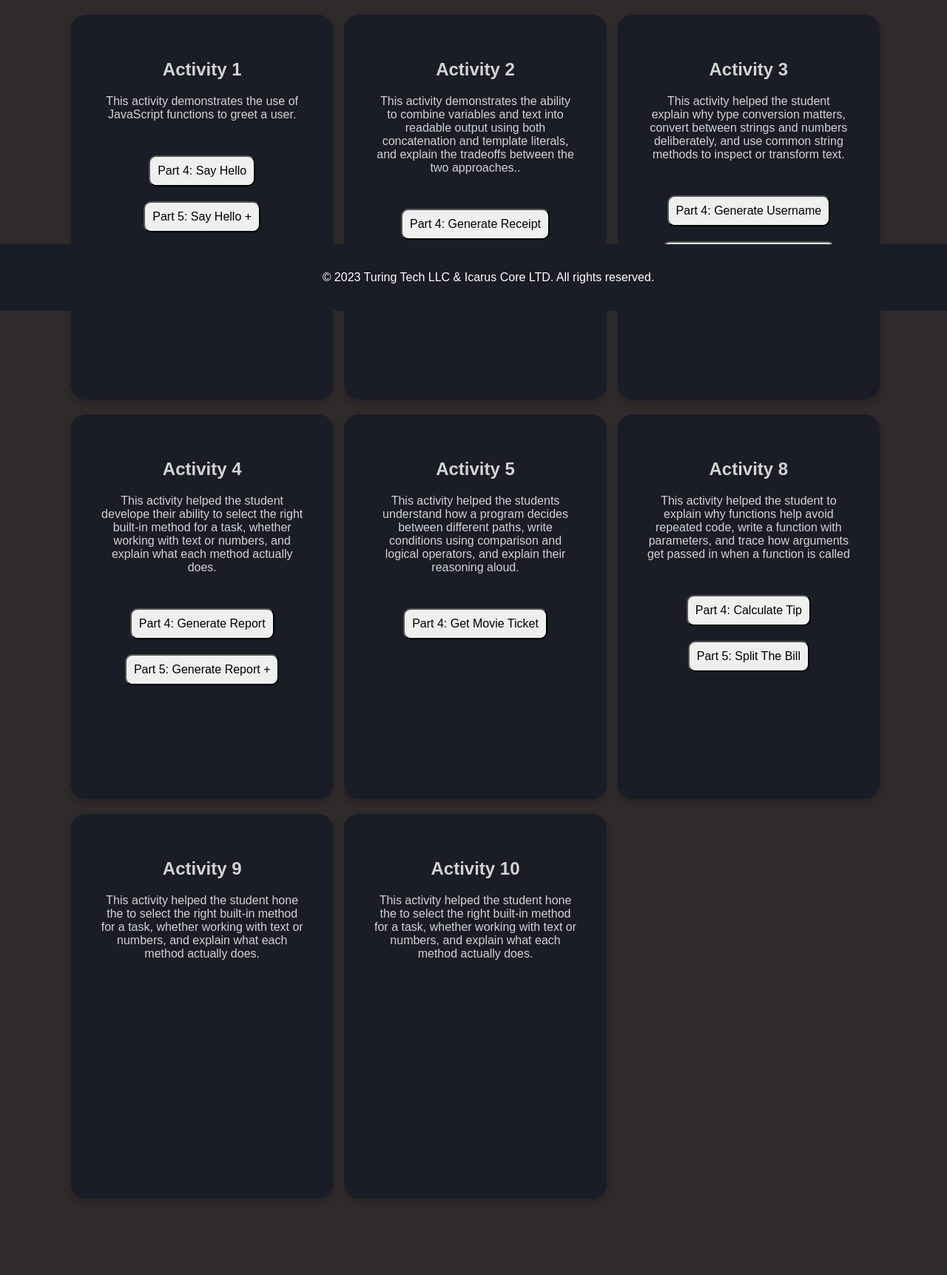
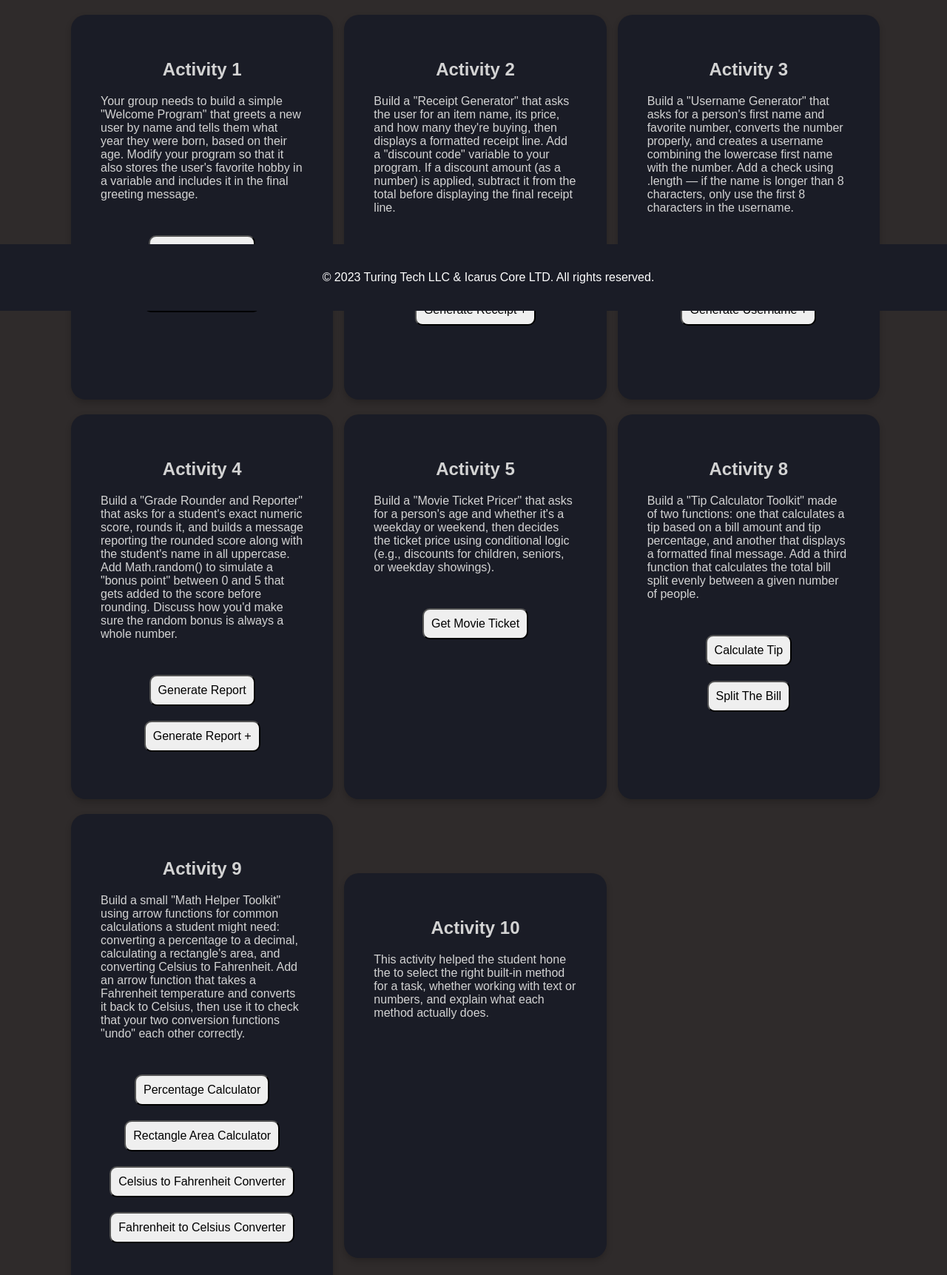
Before and after one commit to wanloq/javascript-group-activity, a website: page index.html in a window 1280 px wide. Shown: the part 380-2103 px from the top of the page at 74% size. Drawn offline with Linux system fonts and the light colour scheme.

Commit message:
Refactor Activity 8 and Activity 9: Update tipDisplay function to use specific element IDs; enhance Activity 9 with a Math Toolkit for various calculations and update index.html for improved descriptions and button functionality.

```diff
--- a/activity8.js
+++ b/activity8.js
@@ -54,7 +54,7 @@ Output (): build a formatted messages depending on which of the options (split b
 
 // Tip display function: Displays the formatted text summary both as alert and in html.
 function tipDisplay(split) {
-    const output = document.querySelector("#output");
+    const activity8 = document.querySelector("#activity8");
 
     let message = ''
 
@@ -87,7 +87,7 @@ function tipDisplay(split) {
     }
 
     // display the message on the page as html and as an alert also
-    output.innerText = message;
+    activity8.innerText = message;
     alert(message)
 
 };
--- a/activity9.js
+++ b/activity9.js
@@ -8,6 +8,7 @@ Part 4: Collaborative Technical Challenge
 Scenario: Build a small "Math Helper Toolkit" using arrow functions for common
 calculations a student might need: converting a percentage to a decimal,
 calculating a rectangle's area, and converting Celsius to Fahrenheit.
+
 Step 1 — Understand the Problem: Explain what each small helper function needs to
 do.
 Step 2 — Identify Inputs: What parameters does each arrow function need?
@@ -26,6 +27,7 @@ Step 7 — Test the Program:
 ● Rectangle area: length 10, width 5
 Step 8 — Improve the Solution: Discuss whether writing these as arrow functions felt
 more natural than regular function declarations, and why.
+
 Part 5: Extension Challenge
 Add an arrow function that takes a Fahrenheit temperature and converts it back to
 Celsius, then use it to check that your two conversion functions "undo" each other
@@ -33,26 +35,52 @@ correctly.
 
  */
 
-// Receipt generation Program
-/*
-Input (prompt): userName, itemName, itemPrice, quantity
-Processing: total = itemPrice * quantity
-Output (alert): Hello User, you bought -- number of -- for
-*/
-function generateReceipt() {
+const activity9 = document.querySelector("#activity9");
+let message = '';
 
-    // Input
-    const userName = prompt('Hello! What is your name?');
-    const itemName = prompt('What did you buy?');
-    const itemPrice = prompt('What is the price of each?');
-    const quantity = prompt('How many did you take?');
+function mathToolkit(id) {
 
     // Processing
-    const total = itemPrice * quantity;
+    if (id == 'percent') {
+
+        // Input: percentage number
+        // Processing: num / 100
+        // Output: Decimal number
+        const num = parseFloat(prompt('Enter Percentage Number.'))
+        const convPercentToDec = (num) => num / 100;
+        message = `${num}% is equal to ${convPercentToDec(num)}.`;
+
+    } else if (id == 'celsius') {
+
+        // Input: Celsius temp as number
+        // Processing: (1.8*celTemp) + 32
+        // Output: Fahrenheit temp as number
+        const celTemp = parseFloat(prompt('Enter Celsius Temperature'))
+        const convCelsiusToFahrenheit = (celTemp) => (1.8 * celTemp) + 32;
+        message = `${celTemp}°C is equivalent to ${Math.round(convCelsiusToFahrenheit(celTemp))}°F.`;
+
+    } else if (id == 'fahrenheit') {
+
+        // Input: Fahrenheit temp as number
+        // Processing: (fahTemp - 32) * 0.556
+        // Output: Celsius temp as number
+        const fahTemp = parseFloat(prompt('Enter Fahrenheit Temperature'))
+        const convFahrenheitToCelsius = (fahTemp) => (fahTemp - 32) * 0.556;
+        message = `${fahTemp}°F is equivalent to ${Math.round(convFahrenheitToCelsius(fahTemp))}°C.`;
+
+    } else if (id = 'area') {
+
+        // Input: Length and Breadth as numbers
+        // Processing: l * b
+        // Output: Area as number
+        const length = parseFloat(prompt('Enter Length in meters'))
+        const breadth = parseFloat(prompt('Enter Breadth in meters'))
+        const calcAreaRect = (length, breadth) => length * breadth;
+        message = `The Area of the ${length} x ${breadth} rectangle is ${calcAreaRect(length, breadth)}sqm.`;
+
+    }
 
     // Output
-    let result = alert(`Hello ${userName}, you bought: ${quantity} ${itemName} for $${itemPrice} each. Your total bill is: $${total}`)
-    console.log(result);
-
-    return result;
+    activity9.innerText = message
+    alert(message)
 };
--- a/index.html
+++ b/index.html
@@ -52,8 +52,10 @@
          style="background-color: #1a1c26; padding: 20px; margin: 20px; width: 90%;; height: 60vh; border-radius: 20px; box-shadow: 0 4px 8px rgba(0, 0, 0, 0.2); margin:auto;">
          <div style="color: lightgray; padding: 10px; margin: 10px; text-align: center;">
             <h2 style="text-align: center;">Activity 1</h2>
-            <p style="text-align: center;">This activity demonstrates the use of JavaScript functions to greet a user.
-            </p>
+            <p style="text-align: left;">Your group needs to build a simple "Welcome Program" that greets a new
+               user by name and tells them what year they were born, based on their age.
+               Modify your program so that it also stores the user's favorite hobby in a variable and includes it in the
+               final greeting message. </p>
          </div>
 
          <!-- Part 4 -->
@@ -79,9 +81,10 @@
          style="background-color: #1a1c26; padding: 20px; margin: 20px; width: 90%;; height: 60vh; border-radius: 20px; box-shadow: 0 4px 8px rgba(0, 0, 0, 0.2); margin:auto;">
          <div style="color: lightgray; padding: 10px; margin: 10px; text-align: center;">
             <h2 style="text-align: center;">Activity 2</h2>
-            <p style="text-align: center;">This activity demonstrates the ability to combine variables and text into
-               readable output using both concatenation and template literals, and explain the tradeoffs between the two
-               approaches..</p>
+            <p style="text-align: left;">Build a "Receipt Generator" that asks the user for an item name, its price,
+               and how many they're buying, then displays a formatted receipt line.
+               Add a "discount code" variable to your program. If a discount amount (as a number)
+               is applied, subtract it from the total before displaying the final receipt line.</p>
          </div>
 
          <!-- Part 4 -->
@@ -89,13 +92,13 @@
             style="padding: 10px; margin: 10px; text-align: center; display: flex; flex-direction: column; align-items: center; justify-content: center; gap: 20px;">
             <button onclick="generateReceipt()"
                style="padding: 10px 10px; font-size: 1rem; cursor: pointer; border-radius: 10px;">
-               Part 4: Generate Receipt
+               Generate Receipt
             </button>
 
             <!-- Part 5-->
             <button onclick="generateExtendedReceipt()"
                style="padding: 10px 10px; font-size: 1rem; cursor: pointer; border-radius: 10px;">
-               Part 5: Generate Receipt +
+               Generate Receipt +
             </button>
          </div>
       </section>
@@ -107,8 +110,11 @@
          style="background-color: #1a1c26; padding: 20px; margin: 20px; width: 90%;; height: 60vh; border-radius: 20px; box-shadow: 0 4px 8px rgba(0, 0, 0, 0.2); margin:auto;">
          <div style="color: lightgray; padding: 10px; margin: 10px; text-align: center;">
             <h2 style="text-align: center;">Activity 3</h2>
-            <p style="text-align: center;">This activity helped the student explain why type conversion matters, convert
-               between strings and numbers deliberately, and use common string methods to inspect or transform text.</p>
+            <p style="text-align: left;">Build a "Username Generator" that asks for a person's first name and favorite
+               number, converts the number properly, and creates a username combining the lowercase first name
+               with the number.
+               Add a check using .length — if the name is longer than 8 characters, only use the first
+               8 characters in the username.</p>
          </div>
 
          <!-- Part 4 -->
@@ -117,13 +123,13 @@
             style="padding: 10px; margin: 10px; text-align: center; display: flex; flex-direction: column; align-items: center; justify-content: center; gap: 20px;">
             <button onclick="generateUsername()"
                style="padding: 10px 10px; font-size: 1rem; cursor: pointer; border-radius: 10px;">
-               Part 4: Generate Username
+               Generate Username
             </button>
 
             <!-- Part 5-->
             <button onclick="generateUsernameExtended()"
                style="padding: 10px 10px; font-size: 1rem; cursor: pointer; border-radius: 10px;">
-               Part 5: Generate Username +
+               Generate Username +
             </button>
          </div>
       </section>
@@ -135,9 +141,12 @@
          style="background-color: #1a1c26; padding: 20px; margin: 20px; width: 90%;; height: 60vh; border-radius: 20px; box-shadow: 0 4px 8px rgba(0, 0, 0, 0.2); margin:auto;">
          <div style="color: lightgray; padding: 10px; margin: 10px; text-align: center;">
             <h2 style="text-align: center;">Activity 4</h2>
-            <p style="text-align: center;">This activity helped the student develope their ability to select the right
-               built-in method for a task, whether working with text or numbers, and explain what each method actually
-               does. </p>
+            <p style="text-align: left;">Build a "Grade Rounder and Reporter" that asks for a student's exact numeric
+               score, rounds it, and builds a message reporting the rounded score along with the student's name in all
+               uppercase.
+               Add Math.random() to simulate a "bonus point" between 0 and 5 that gets added to
+               the score before rounding. Discuss how you'd make sure the random bonus is always
+               a whole number.</p>
          </div>
 
          <!-- Part 4 -->
@@ -146,13 +155,13 @@
             style="padding: 10px; margin: 10px; text-align: center; display: flex; flex-direction: column; align-items: center; justify-content: center; gap: 20px;">
             <button onclick="generateReport()"
                style="padding: 10px 10px; font-size: 1rem; cursor: pointer; border-radius: 10px;">
-               Part 4: Generate Report
+               Generate Report
             </button>
 
             <!-- Part 5-->
             <button onclick="generateReportExtended()"
                style="padding: 10px 10px; font-size: 1rem; cursor: pointer; border-radius: 10px;">
-               Part 5: Generate Report +
+               Generate Report +
             </button>
          </div>
       </section>
@@ -163,9 +172,9 @@
          style="background-color: #1a1c26; padding: 20px; margin: 20px; width: 90%;; height: 60vh; border-radius: 20px; box-shadow: 0 4px 8px rgba(0, 0, 0, 0.2); margin:auto;">
          <div style="color: lightgray; padding: 10px; margin: 10px; text-align: center;">
             <h2 style="text-align: center;">Activity 5</h2>
-            <p style="text-align: center;">This activity helped the students understand how a program decides between
-               different paths, write conditions using comparison and logical operators, and explain their reasoning
-               aloud. </p>
+            <p style="text-align: left;">Build a "Movie Ticket Pricer" that asks for a person's age and whether it's a
+               weekday or weekend, then decides the ticket price using conditional logic (e.g., discounts for children,
+               seniors, or weekday showings).</p>
          </div>
 
          <!-- Part 4 -->
@@ -174,7 +183,7 @@
             style="padding: 10px; margin: 10px; text-align: center; display: flex; flex-direction: column; align-items: center; justify-content: center; gap: 20px;">
             <button onclick="getMovieTicket()"
                style="padding: 10px 10px; font-size: 1rem; cursor: pointer; border-radius: 10px;">
-               Part 4: Get Movie Ticket
+               Get Movie Ticket
             </button>
          </div>
       </section>
@@ -185,9 +194,10 @@
          style="background-color: #1a1c26; padding: 20px; margin: 20px; width: 90%;; height: 60vh; border-radius: 20px; box-shadow: 0 4px 8px rgba(0, 0, 0, 0.2); margin:auto;">
          <div style="color: lightgray; padding: 10px; margin: 10px; text-align: center;">
             <h2 style="text-align: center;">Activity 8</h2>
-            <p style="text-align: center;">This activity helped the student to explain why functions help avoid repeated
-               code, write a function with parameters, and trace how arguments get passed in when a function is called
-            </p>
+            <p style="text-align: left;">Build a "Tip Calculator Toolkit" made of two functions: one that calculates a
+               tip based on a bill amount and tip percentage, and another that displays a formatted final message.
+               Add a third function that calculates the total bill split evenly between a given number
+               of people.</p>
          </div>
 
          <!-- Part 4 -->
@@ -196,37 +206,55 @@
             style="padding: 10px; margin: 10px; text-align: center; display: flex; flex-direction: column; align-items: center; justify-content: center; gap: 20px;">
             <button onclick="tipDisplay(false)"
                style="padding: 10px 10px; font-size: 1rem; cursor: pointer; border-radius: 10px;">
-               Part 4: Calculate Tip
+               Calculate Tip
             </button>
 
             <!-- Part 5-->
             <button onclick="tipDisplay(true)"
                style="padding: 10px 10px; font-size: 1rem; cursor: pointer; border-radius: 10px;">
-               Part 5: Split The Bill
+               Split The Bill
             </button>
-            <div id="output" style="color: aquamarine;"></div>
+            <div id="activity8" style="color: aquamarine;"></div>
          </div>
       </section>
 
 
       <!-- activity 9 -->
       <section
-         style="background-color: #1a1c26; padding: 20px; margin: 20px; width: 90%;; height: 60vh; border-radius: 20px; box-shadow: 0 4px 8px rgba(0, 0, 0, 0.2); margin:auto;">
+         style="background-color: #1a1c26; padding: 20px; margin: 20px; width: 90%;; height: 80vh; border-radius: 20px; box-shadow: 0 4px 8px rgba(0, 0, 0, 0.2); margin:auto;">
          <div style="color: lightgray; padding: 10px; margin: 10px; text-align: center;">
             <h2 style="text-align: center;">Activity 9</h2>
-            <p style="text-align: center;">This activity helped the student hone the to select the right built-in method
-               for a task, whether working with text or numbers, and explain what each method actually does. </p>
+            <p style="text-align: left;">Build a small "Math Helper Toolkit" using arrow functions for common
+               calculations a student might need: converting a percentage to a decimal,
+               calculating a rectangle's area, and converting Celsius to Fahrenheit.
+               Add an arrow function that takes a Fahrenheit temperature and converts it back to
+               Celsius, then use it to check that your two conversion functions "undo" each other
+               correctly.
+            </p>
          </div>
 
          <!-- Part 4 -->
-         <!--
-         <div id=" "
+
+         <div id=""
             style="padding: 10px; margin: 10px; text-align: center; display: flex; flex-direction: column; align-items: center; justify-content: center; gap: 20px;">
-            <button onclick="generateReport()"
+            <button onclick="mathToolkit('percent')"
                style="padding: 10px 10px; font-size: 1rem; cursor: pointer; border-radius: 10px;">
-               Part 4: Generate Report
+               Percentage Calculator
             </button>
-         </div> -->
+            <button onclick="mathToolkit('area')"
+               style="padding: 10px 10px; font-size: 1rem; cursor: pointer; border-radius: 10px;">
+               Rectangle Area Calculator
+            </button>
+            <button onclick="mathToolkit('celsius')"
+               style="padding: 10px 10px; font-size: 1rem; cursor: pointer; border-radius: 10px;">
+               Celsius to Fahrenheit Converter
+            </button>
+            <button onclick="mathToolkit('fahrenheit')"
+               style="padding: 10px 10px; font-size: 1rem; cursor: pointer; border-radius: 10px;">
+               Fahrenheit to Celsius Converter
+            </button>
+         </div>
+         <div id="activity9" style="color: aquamarine; border: whitesmoke; border-width: 1px; padding: 10px;"></div>
       </section>
 
 
@@ -235,7 +263,7 @@
          style="background-color: #1a1c26; padding: 20px; margin: 20px; width: 90%;; height: 60vh; border-radius: 20px; box-shadow: 0 4px 8px rgba(0, 0, 0, 0.2); margin:auto;">
          <div style="color: lightgray; padding: 10px; margin: 10px; text-align: center;">
             <h2 style="text-align: center;">Activity 10</h2>
-            <p style="text-align: center;">This activity helped the student hone the to select the right built-in method
+            <p style="text-align: left;">This activity helped the student hone the to select the right built-in method
                for a task, whether working with text or numbers, and explain what each method actually does. </p>
          </div>
 
```
